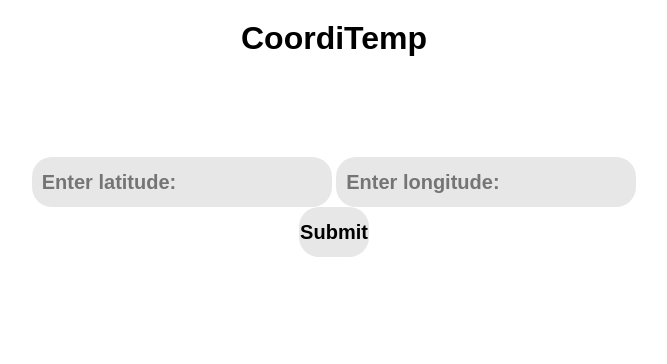
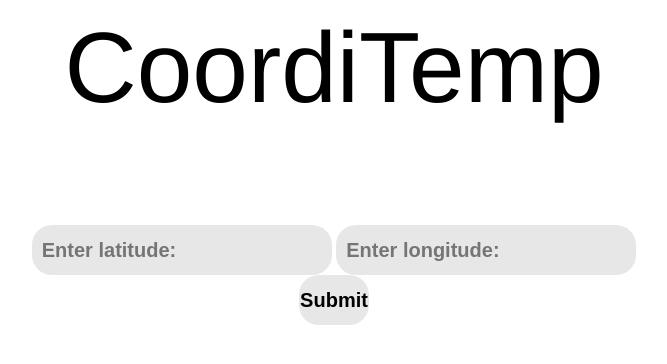
Before and after one commit to enesgasi/WeatherAPI, a plain HTML site: page index.html in a window 1280 px wide. Shown: the whole page, without its empty margins (306-973 px from the left). Drawn offline with Linux system fonts and the light colour scheme.

Commit message:
font change

```diff
--- a/index.html
+++ b/index.html
@@ -10,7 +10,7 @@
 <body>
 
     <div class="baslik">
-        <h1>CoordiTemp</h1>
+        <p>CoordiTemp</p>
     </div>
 
     <div class="input">
--- a/style.css
+++ b/style.css
@@ -5,9 +5,17 @@
 }
 
 .baslik {
+    font-size: 100px;
     text-align: center;
-    margin: 20px;
+    margin: 10px;
+    font-family: 'Franklin Gothic Medium', 'Arial Narrow', Arial, sans-serif;
+
+
 }
+
+
+
+
 
 body {
     font-family: "Nunito", sans-serif;
```
